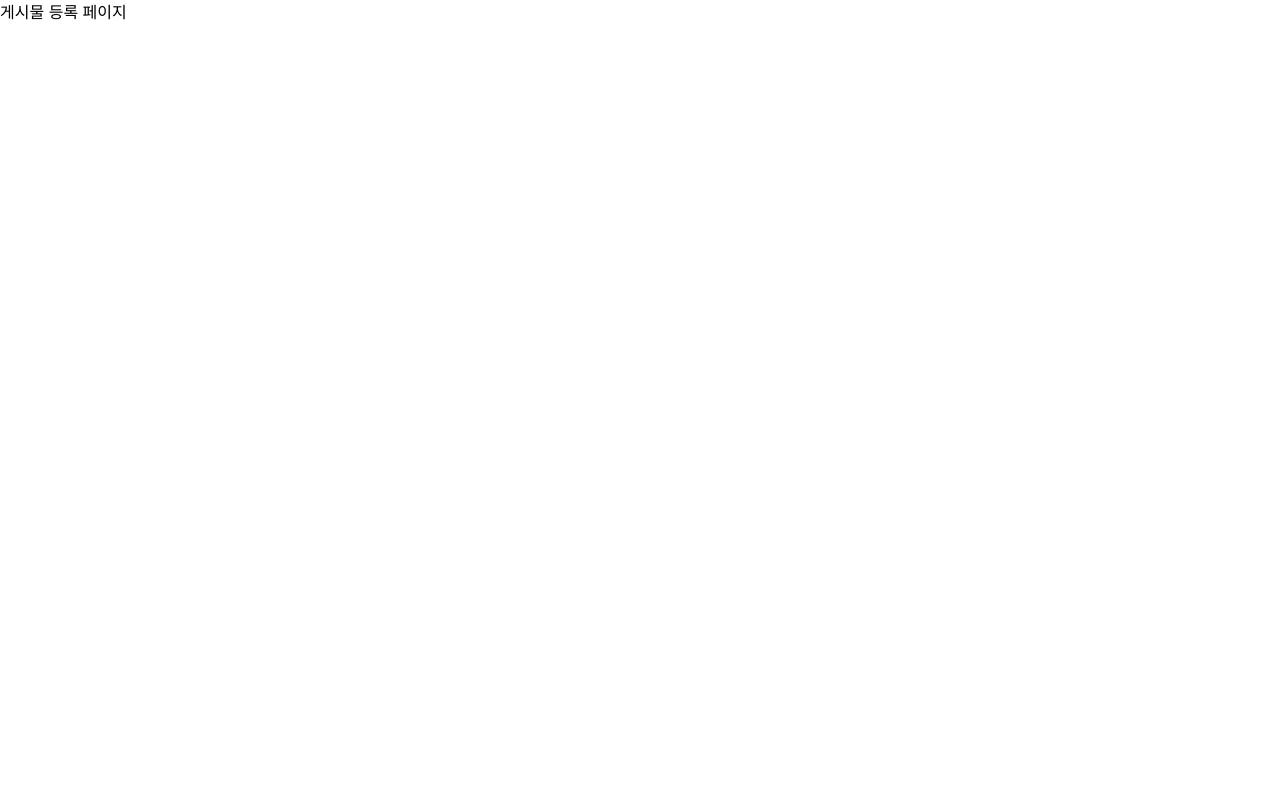
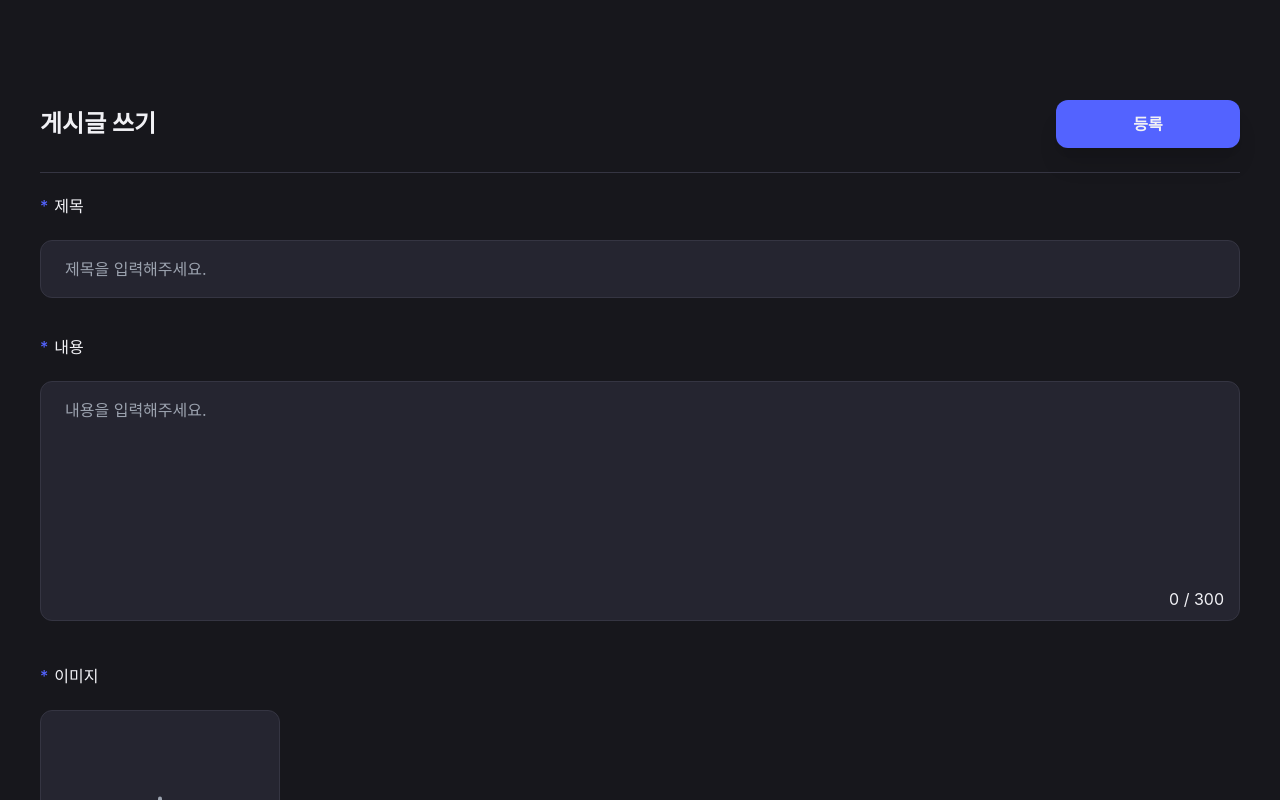
Before and after one commit to ojm51/ESCape, a Next.js app: page /addboard in a window 1280 px wide. Built offline with nearby package versions, Linux system fonts and the light colour scheme.

Commit message:
Design : 자유게시판 등록 기초 레이아웃

```diff
--- /dev/null
+++ b/src/components/addboard/ContentSection.tsx
@@ -0,0 +1,80 @@
+import { ChangeEvent, useRef, useState } from "react";
+import Image from "next/image";
+import PlusIcon from "../../../public/icons/plus_icon.svg"
+
+export default function ContentSection() {
+  const [text, setText] = useState<string>('');
+  const [image, setImage] = useState<string | null>(null);
+  const fileInputRef = useRef<HTMLInputElement>(null);
+
+  const handleChange = (event: ChangeEvent<HTMLTextAreaElement>) => {
+    setText(event.target.value);
+  };
+
+  const handleImageChange = (event: ChangeEvent<HTMLInputElement>) => {
+    const file = event.target.files?.[0];
+    if (file) {
+      const reader = new FileReader();
+      reader.onloadend = () => {
+        setImage(reader.result as string);
+        if (fileInputRef.current) {
+          fileInputRef.current.value = "";
+        }
+      };
+      reader.readAsDataURL(file);
+    }
+  };
+
+  const handleImageClick = () => {
+    fileInputRef.current?.click();
+  }
+
+  return (
+    <div className="pt-6">
+      <h2 className="flex gap-1.5 font-medium text-[16px] text-[#f1f1f5] leading-[19px]">
+        <span className="text-[#5363ff]">*</span>제목
+      </h2>
+      <input
+        type="text"
+        placeholder="제목을 입력해주세요."
+        className="bg-[#252530] w-full rounded-xl border-[1px] border-solid border-[#353542] py-4 px-6 text-[#f1f1f5] mt-6"
+      />
+      <h2 className="flex gap-1.5 font-medium text-[16px] text-[#f1f1f5] leading-[19px] mt-10">
+        <span className="text-[#5363ff]">*</span>내용
+      </h2>
+      <div className="relative">
+        <textarea
+          placeholder="내용을 입력해주세요."
+          className="h-[240px] bg-[#252530] w-full rounded-xl border-[1px] border-solid border-[#353542] py-4 px-6 text-[#f1f1f5] mt-6"
+          value={text}
+          onChange={handleChange}
+          maxLength={300}
+        />
+        <p className="absolute bottom-4 right-4 text-[#f1f1f5]">
+          {text.length} / 300
+        </p>
+      </div>
+      <h2 className="flex gap-1.5 font-medium text-[16px] text-[#f1f1f5] leading-[19px] mt-10">
+        <span className="text-[#5363ff]">*</span>이미지
+      </h2>
+      <div className="relative">
+        <input
+          ref={fileInputRef}
+          type="file"
+          accept="image/*"
+          onChange={handleImageChange}
+          className="hidden"
+        />
+        <button onClick={handleImageClick} className="text-gray-400 flex justify-center items-center flex-col gap-3 w-[240px] h-[240px] bg-[#252530] rounded-xl border-[1px] border-solid border-[#353542] py-4 px-6 mt-6">
+          <Image src={PlusIcon} alt="이미지 등록" />
+          이미지 등록
+        </button>
+        {image && (
+          <div className="absolute bottom-0">
+            <Image src={image} alt="등록한 이미지" onClick={handleImageClick} width={240} height={240} className="rounded-xl cursor-pointer" style={{ width: '240px', height: '240px' }} />
+          </div>
+        )}
+      </div>
+    </div>
+  );
+}
--- /dev/null
+++ b/src/components/addboard/HeaderSection.tsx
@@ -0,0 +1,12 @@
+export default function HeaderSection() {
+  return (
+    <div className="flex justify-between items-center pb-6 border-b-[1px] border-solid border-[#353542]">
+      <h1 className="font-bold text-[24px] text-[#f1f1f5] leading-6">
+        게시글 쓰기
+      </h1>
+      <button className="w-[184px] h-12 rounded-xl py-[14px] shadow-xl font-semibold text-[16px] leading-[19px] bg-[#5363ff] text-[#f1f1f5]">
+        등록
+      </button>
+    </div>
+  )
+}
--- a/src/components/board/BoardCard.tsx
+++ b/src/components/board/BoardCard.tsx
@@ -46,9 +46,9 @@ export default function BoardCard({ router, data }: BoardCardProps) {
             {timeAgo(data?.createdAt)}
           </p>
         </div>
-        <p className="text-[14px] leading-[17px] font-medium text-[#6e6e82]">
+        <div className="text-[14px] leading-[17px] font-medium text-[#6e6e82]">
           {data?.likeCount ? (<div className="flex gap-1"><Image src={HeartIcon} alt="heart" />{data.likeCount}</div>) : (<div className="flex gap-1"><Image src={HeartIcon} alt="heart" />{"0"}</div>)}
-        </p>
+        </div>
       </div>
     </div>
   )
--- a/src/components/board/SearchSection.tsx
+++ b/src/components/board/SearchSection.tsx
@@ -10,7 +10,7 @@ export default function SearchSection() {
       <div className="relative mt-10">
         <input
           type="text"
-          placeholder="검색어를 입력해주세요"
+          placeholder="검색어를 입력해주세요."
           className="bg-[#252530] w-full rounded-xl border-[1px] border-solid border-[#353542] p-4 text-[#f1f1f5] pl-10"
         />
         <div className="absolute inset-y-0 left-0 flex items-center pl-3">
--- a/src/pages/addboard/index.tsx
+++ b/src/pages/addboard/index.tsx
@@ -1,8 +1,14 @@
-export default function AddBoardPage() {
+import HeaderSection from "@/components/addboard/HeaderSection";
+import ContentSection from "@/components/addboard/ContentSection";
+
+export default function AddBoardsPage() {
   return (
     <>
-      <div>
-        게시물 등록 페이지
+      <div className="bg-[#17171C] min-h-screen">
+        <div className="mx-auto w-[1200px] py-[100px]">
+          <HeaderSection />
+          <ContentSection />
+        </div>
       </div>
     </>
   );
--- a/src/pages/board/index.tsx
+++ b/src/pages/board/index.tsx
@@ -7,7 +7,7 @@ export default function BoardsPage() {
   return (
     <>
       <div className="bg-[#17171C] min-h-screen">
-        <div className="mx-auto w-[1200px] pt-[100px]">
+        <div className="mx-auto w-[1200px] py-[100px]">
           <SearchSection />
           <BestBoardSection />
           <BoardSection />
```
Also changed, not shown: public/icons/plus_icon.svg (added), 1 other file (tests, documents, lock files or other folders).
